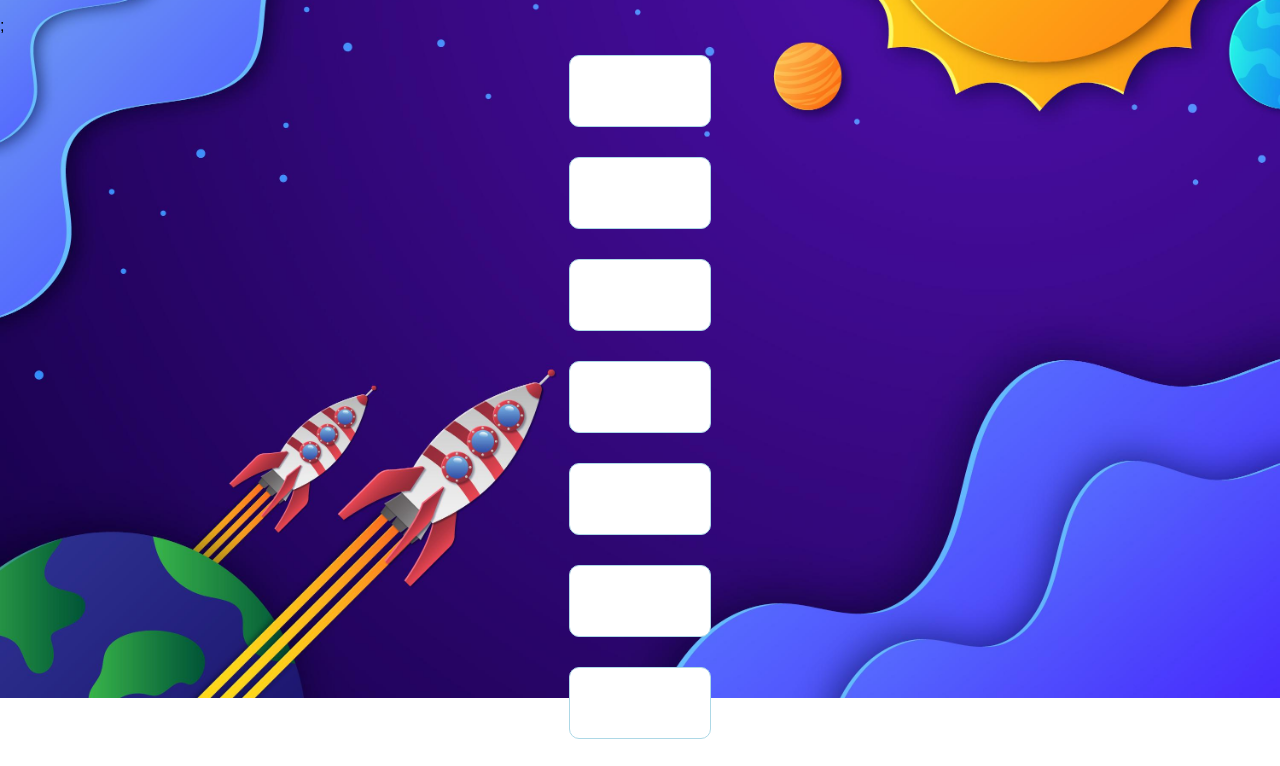
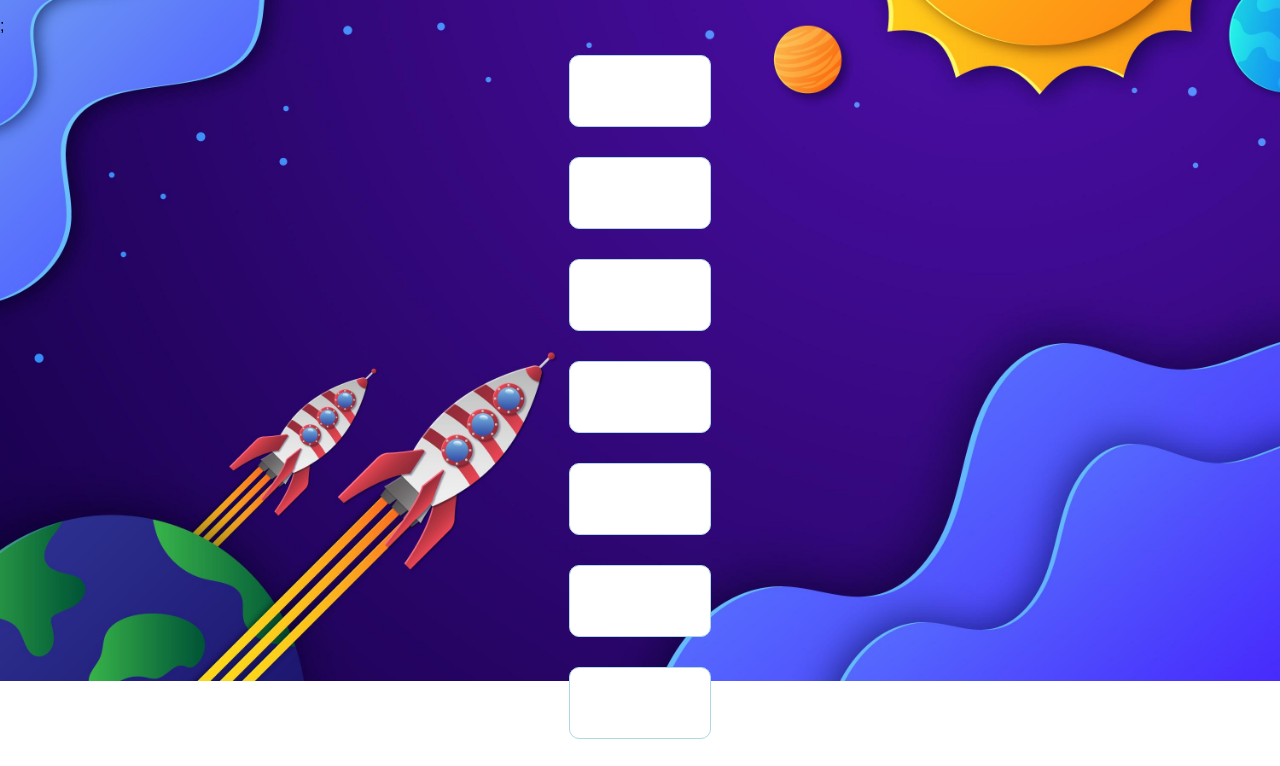
Before and after one commit to Will9Costa/Change-color, a plain HTML site: page index.html in a window 1280 px wide. Shown: the part 139-905 px from the top of the page. Drawn offline with Linux system fonts and the light colour scheme; a web font is replaced by a local one.

Commit message:
Repetindo processo anterior acrescentado bottom no background-position

```diff
--- a/style.css
+++ b/style.css
@@ -9,7 +9,7 @@ body {
     background-image: url(./Foguete.jpg);
     background-size: cover; /* Ajustar a imagem para cobrir a tela inteira */
     background-repeat: no-repeat; /* Evitar repetição da imagem */
-    background-position: center; /* Centralizar a imagem */
+    background-position: center bottom; /* Centralizar a imagem */
     width: 100vw;
     height: 100vh;
 
```
